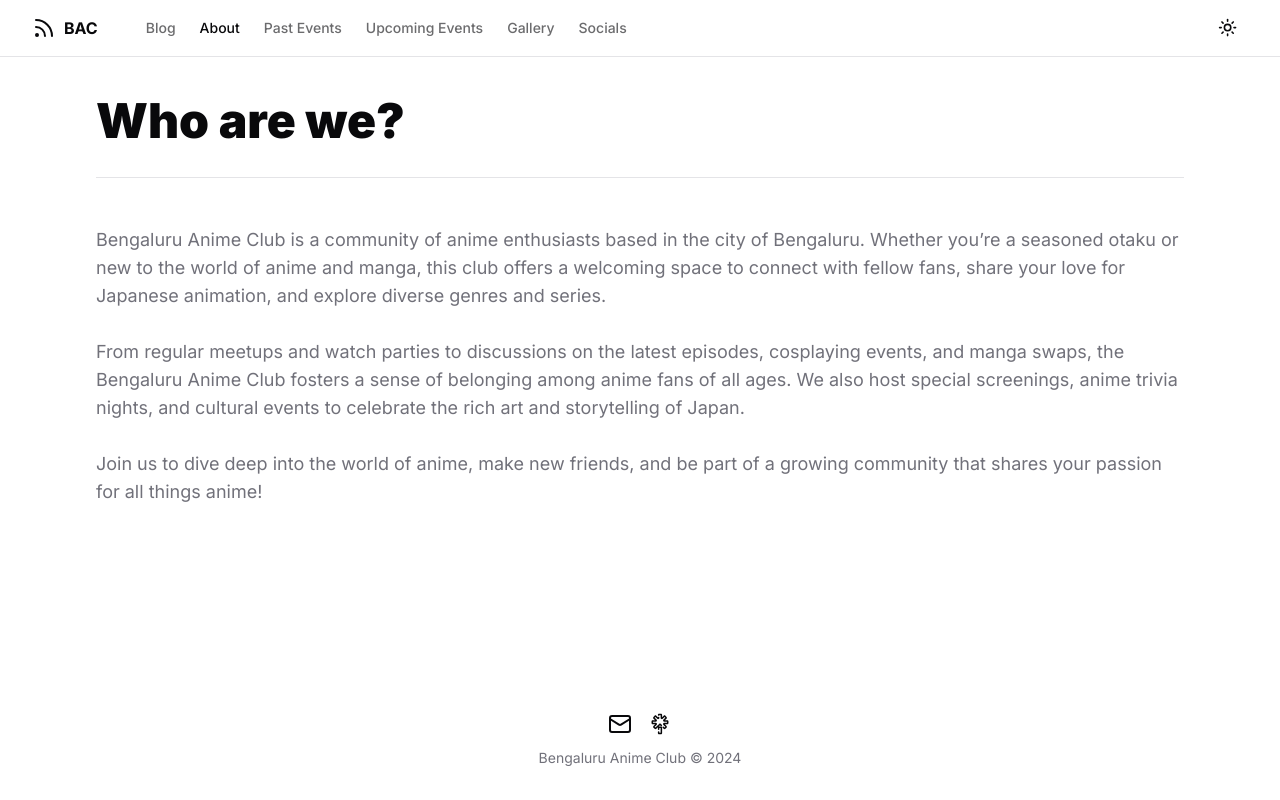
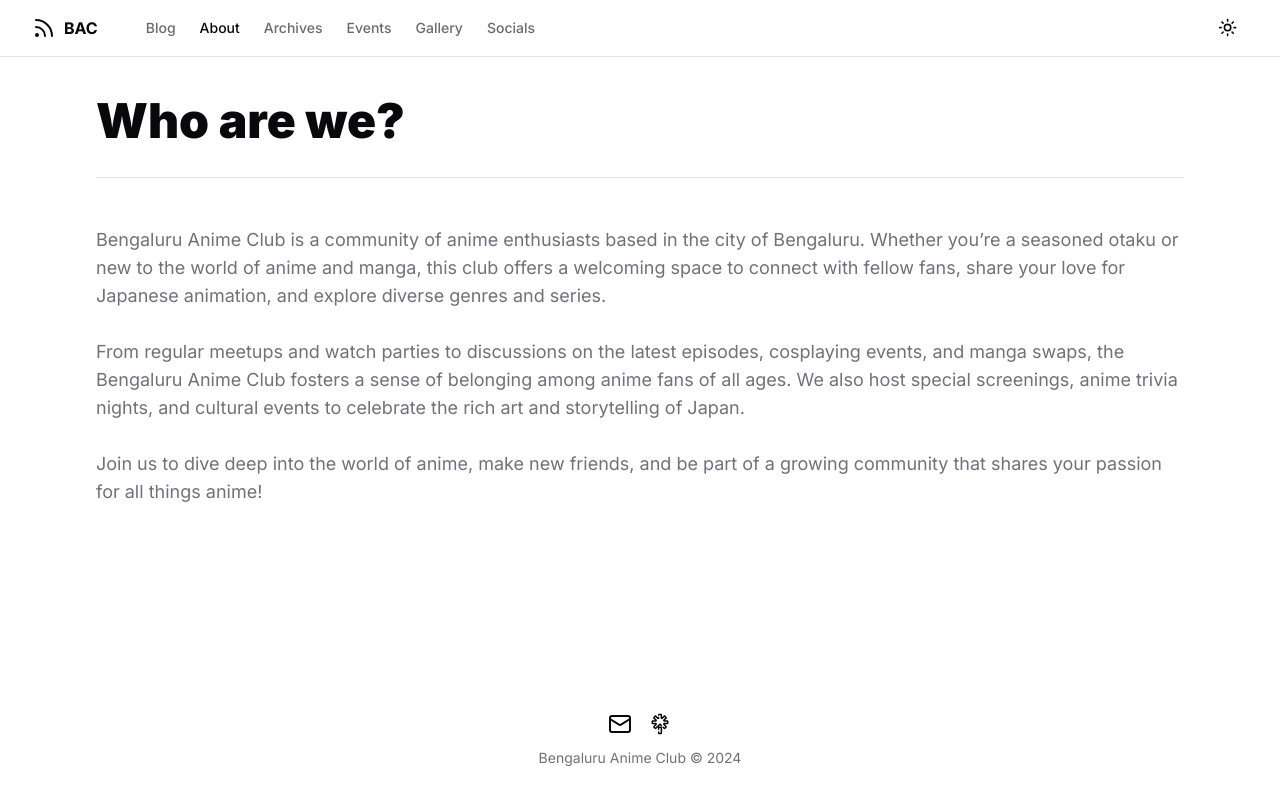
Before and after one commit to BangaloreAnimeClub/bac-website, a Next.js app: page /about in a window 1280 px wide. Built offline with nearby package versions, Linux system fonts and the light colour scheme; no server answers.

Commit message:
rename past and upcoming events to archives and events

```diff
--- a/app/past-events/page.tsx
+++ b/app/past-events/page.tsx
@@ -7,8 +7,8 @@ import { getAllTags, sortPosts, sortTagsByCount } from "@/lib/utils";
 import { Metadata } from "next";
 
 export const metadata: Metadata = {
-  title: "BAC · Past Events",
-  description: "A list of past events by BAC",
+  title: "BAC · Archives",
+  description: "An archive of past events by BAC",
 };
 
 const POSTS_PER_PAGE = 5;
@@ -36,9 +36,9 @@ export default async function BlogPage({ searchParams }: BlogPageProps) {
     <div className="container max-w-4xl py-6 lg:py-10">
       <div className="flex flex-col items-start gap-4 md:flex-row md:justify-between md:gap-8">
         <div className="flex-1 space-y-4">
-          <h1 className="inline-block font-black text-4xl lg:text-5xl">Past Events</h1>
+          <h1 className="inline-block font-black text-4xl lg:text-5xl">Archives</h1>
           <p className="text-xl text-muted-foreground">
-            Check out our past events
+            Check out archives from our past events
           </p>
         </div>
       </div>
--- a/app/upcoming-events/page.tsx
+++ b/app/upcoming-events/page.tsx
@@ -7,8 +7,8 @@ import { getAllTags, sortPosts, sortTagsByCount } from "@/lib/utils";
 import { Metadata } from "next";
 
 export const metadata: Metadata = {
-  title: "BAC · Upcoming Events",
-  description: "A list of upcoming events by BAC",
+  title: "BAC · Events",
+  description: "A list of events by BAC",
 };
 
 const POSTS_PER_PAGE = 5;
@@ -36,7 +36,7 @@ export default async function BlogPage({ searchParams }: BlogPageProps) {
     <div className="container max-w-4xl py-6 lg:py-10">
       <div className="flex flex-col items-start gap-4 md:flex-row md:justify-between md:gap-8">
         <div className="flex-1 space-y-4">
-          <h1 className="inline-block font-black text-4xl lg:text-5xl">Upcoming Events</h1>
+          <h1 className="inline-block font-black text-4xl lg:text-5xl">Events</h1>
           <p className="text-xl text-muted-foreground">
             Join our events and meetups in Bengaluru!
           </p>
--- a/components/main-nav.tsx
+++ b/components/main-nav.tsx
@@ -39,7 +39,7 @@ export function MainNav() {
           pathname === "/past-events" ? "text-foreground" : "text-foreground/60"
         )}
       >
-        Past Events
+        Archives
       </Link>
       <Link
         href="/upcoming-events"
@@ -48,7 +48,7 @@ export function MainNav() {
           pathname === "/upcoming-events" ? "text-foreground" : "text-foreground/60"
         )}
       >
-        Upcoming Events
+        Events
       </Link>
       <Link
         href="/gallery"
--- a/components/mobile-nav.tsx
+++ b/components/mobile-nav.tsx
@@ -37,10 +37,10 @@ export function MobileNav() {
             About
           </MobileLink>
           <MobileLink onOpenChange={setOpen} href="/past-events">
-            Past Events
+            Archives
           </MobileLink>
           <MobileLink onOpenChange={setOpen} href="/upcoming-events">
-            Upcoming Events
+            Events
           </MobileLink>
           <MobileLink onOpenChange={setOpen} href="/gallery">
             Gallery
```
